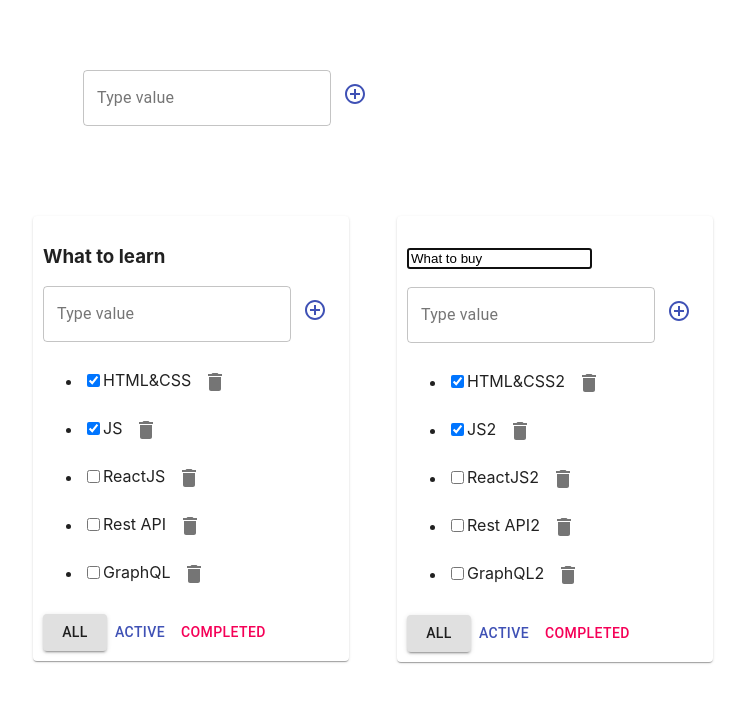
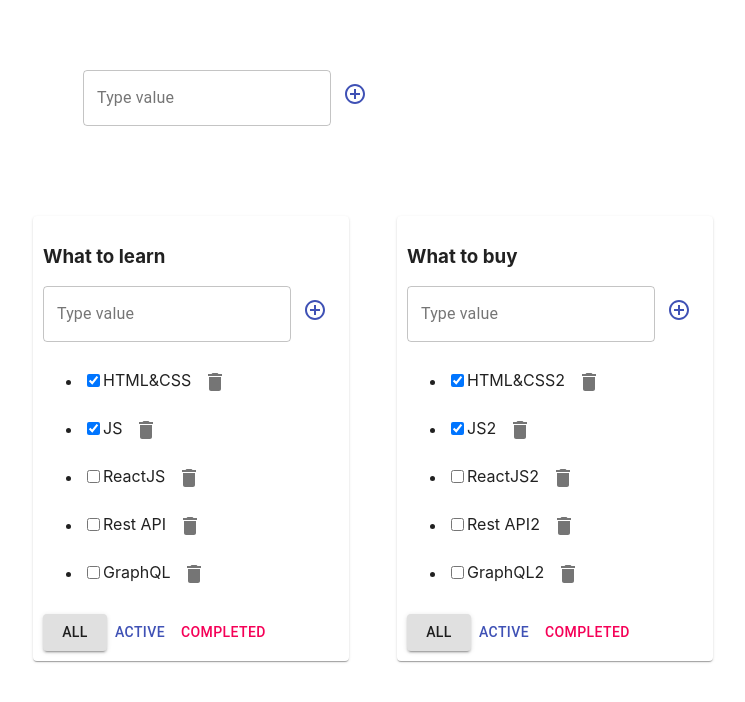
Before and after one commit to Lam1ro4eQ/todolist, a React (Create React App) app: page / in a window 1280 px wide. Shown: the top 702 px of the page, without its empty margins (11-756 px from the left). Built offline with nearby package versions, Linux system fonts and the light colour scheme.

Commit message:
todolists

```diff
--- a/src/App.tsx
+++ b/src/App.tsx
@@ -83,25 +83,29 @@ function App() {
         // setTasks([...tasks])
     }
 
-    const addtodoList = (titleTodo: string ) => {
+    const addtodoList = (titleTodo: string) => {
         let newId = v1();
-        const newTodoList:todolistsType = {id: newId, title: titleTodo, filter: 'all'}
-        setTodolists([...todolists,newTodoList])
-        setTasks({...tasks,[newId]:[]})
+        const newTodoList: todolistsType = {id: newId, title: titleTodo, filter: 'all'}
+        setTodolists([...todolists, newTodoList])
+        setTasks({...tasks, [newId]: []})
     }
 
-    const editTotolistTitle = () => {
+    const editTotolistTitle = (todolistID: string, newTitle: string) => {
+        setTodolists(todolists.map(el => el.id === todolistID ? {...el, title: newTitle} : el))
+    }
 
+    const editTask = (todolistID: string, taskId: string, newTitle:string) => {
+        setTasks({...tasks,[todolistID]:tasks[todolistID].map(el => el.id === taskId ? {...el,title:newTitle} : el)})
     }
 
     return (
         <div className="App">
             <Container fixed>
-                <Grid container spacing={6} style={{padding:'20px', margin:'50px'}}>
-                <FullInput callBack={addtodoList}
-                />
+                <Grid container spacing={6} style={{padding: '20px', margin: '50px'}}>
+                    <FullInput callBack={addtodoList}
+                    />
                 </Grid>
-                <Grid container spacing={6} style={{padding:'20px'}}>
+                <Grid container spacing={6} style={{padding: '20px'}}>
                     {todolists.map((mapForTodolists) => {
                         let tasksForTodoList = tasks[mapForTodolists.id]
 
@@ -125,6 +129,7 @@ function App() {
                                     changeStatus={changeStatus}
                                     filter={mapForTodolists.filter}
                                     editTotolistTitle={editTotolistTitle}
+                                    editTask={editTask}
                                 />
                             </Paper>
                         </Grid>)
--- a/src/EditableSpan.tsx
+++ b/src/EditableSpan.tsx
@@ -1,4 +1,4 @@
-import React, {ChangeEvent, useState} from 'react';
+import React, {ChangeEvent, KeyboardEvent, useState} from 'react';
 
 type EditableSpanType = {
     title: string
@@ -6,16 +6,31 @@ type EditableSpanType = {
 }
 
 export const EditableSpan = (props: EditableSpanType) => {
-    let [edit, setEdit] = useState(true)
+    let [edit, setEdit] = useState(false)
     const onDoubleClickHandler = () => {
         setEdit(!edit)
-        props.callBack(newTitle)
+        if (newTitle !== "") {
+            props.callBack(newTitle)
+        } else {
+            props.callBack("error")
+        }
+    }
+    const enterClickHandler = (e: KeyboardEvent<HTMLInputElement>) => {
+        if (e.key === 'Enter') {
+            onDoubleClickHandler()
+        }
     }
     const [newTitle, setNewTitle] = useState(props.title);
     const onChangeTitle = (e: ChangeEvent<HTMLInputElement>) => setNewTitle(e.currentTarget.value)
     return (
         edit
-            ? <input value={newTitle} onChange={onChangeTitle} onBlur={onDoubleClickHandler} autoFocus/>
+            ? <input
+                value={newTitle}
+                onChange={onChangeTitle}
+                onBlur={onDoubleClickHandler}
+                onKeyPress={enterClickHandler}
+                autoFocus
+            />
             : <span onDoubleClick={onDoubleClickHandler}>{props.title}</span>
     );
 };
--- a/src/Todolist.tsx
+++ b/src/Todolist.tsx
@@ -16,7 +16,8 @@ type PropsType = {
     addTasks: (todolistID: string, newTaskTitle: string) => void
     changeStatus: (todolistID: string, taskId: string, isDone: boolean) => void
     filter: FilterValuesType
-    editTotolistTitle: () => void
+    editTotolistTitle: (todolistID: string, newTitle: string) => void
+    editTask: (todolistID: string, taskId: string, newTitle:string) => void
 }
 export type TaskType = {
     id: string
@@ -53,18 +54,22 @@ export function Todolist(props: PropsType) {
     const setCompletedFilter = () => {
         props.changeFilter(props.todolistID, "completed")
     }
-
     const addTaskHandler = (newTaskTitle: string) => {
         props.addTasks(props.todolistID, newTaskTitle)
     }
-
+    const editTotolistTitleHandler = (newTitle: string) => {
+        props.editTotolistTitle(props.todolistID, newTitle)
+    }
+    const editTaskHandler = (kID: string, newTitle: string) => {
+        props.editTask(props.todolistID, kID, newTitle)
+    }
 
     return (
         <div className="App">
             <div>
                 <h3>
                     <EditableSpan
-                        callBack={props.editTotolistTitle}
+                        callBack={editTotolistTitleHandler}
                         title={props.title}/>
                 </h3>
                 <FullInput
@@ -84,7 +89,9 @@ export function Todolist(props: PropsType) {
                                            checked={k.isDone}
                                            onChange={onChangeHandler}
                                     />
-                                    <span>{k.title}</span>
+                                    <EditableSpan
+                                        callBack={(newTitle) => editTaskHandler(k.id, newTitle)}
+                                        title={k.title}/>
                                     <IconButton onClick={onRemoveHandler}>
                                         <Delete/>
                                     </IconButton>
```
